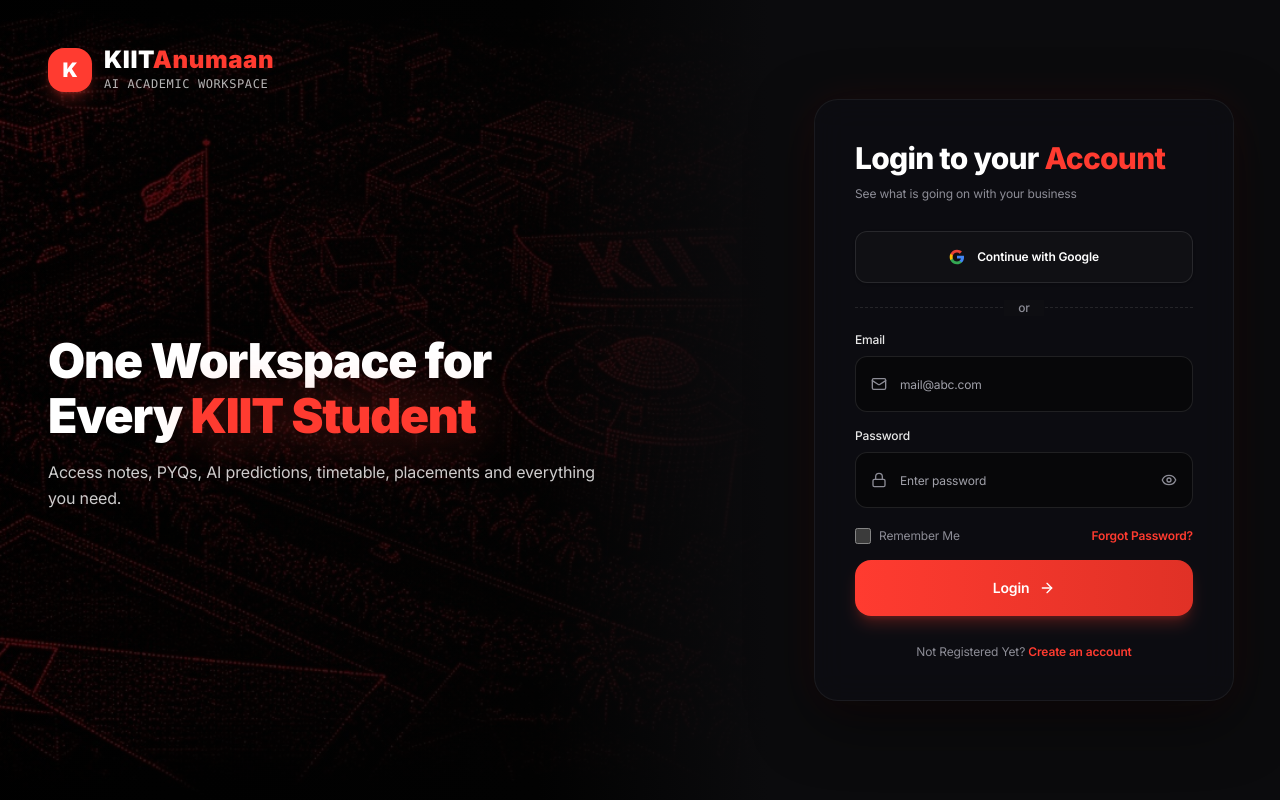
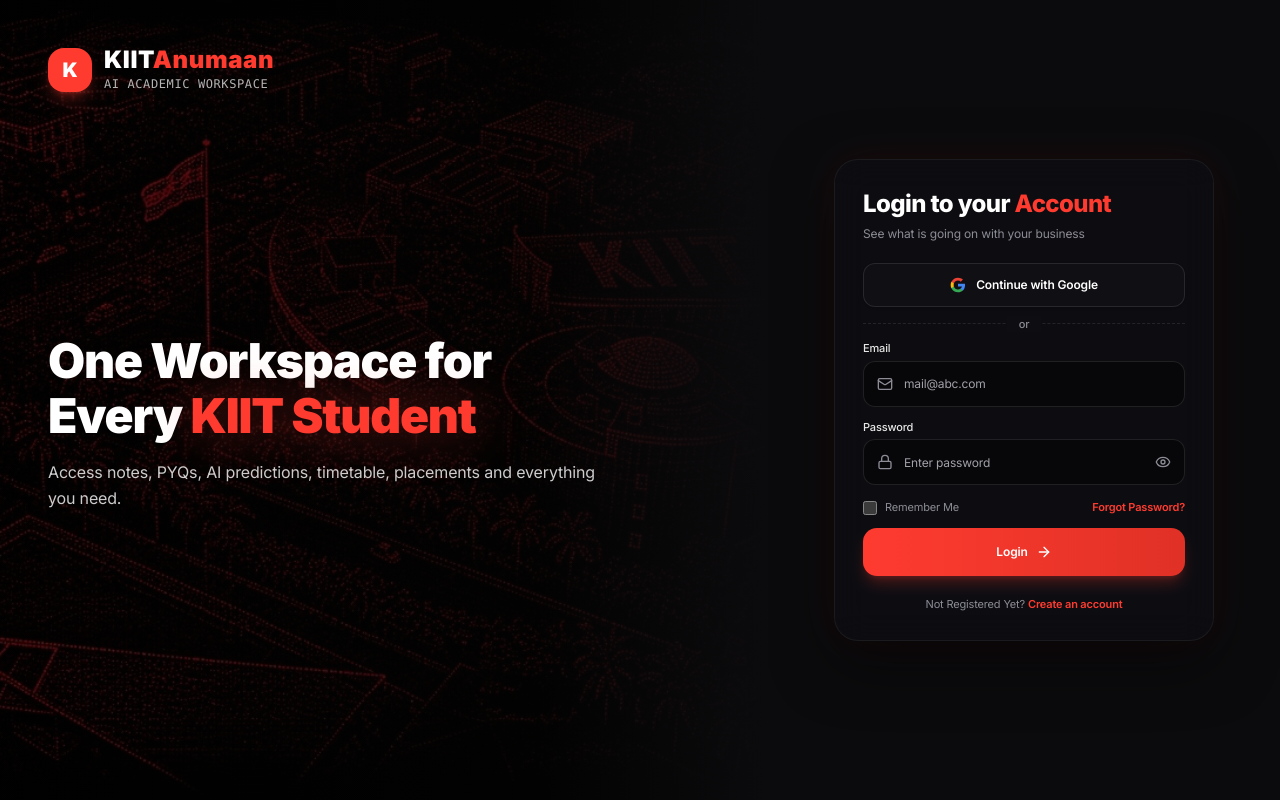
Before and after one commit to priyangshu24/KIITAnumaan, a Next.js app: page /login in a window 1280 px wide. Built offline with nearby package versions, Linux system fonts and the light colour scheme.

Commit message:
style: optimize login card dimensions to 380px max-width to eliminate vertical scrolling

```diff
--- a/app/login/page.tsx
+++ b/app/login/page.tsx
@@ -90,16 +90,16 @@ export default function AuthPage() {
       {/* ----------------------------------------------------
           RIGHT SIDE: CENTERED LOGIN PANEL (40%)
       ---------------------------------------------------- */}
-      <div className="w-full lg:w-[40%] md:w-[50%] min-h-screen flex items-center justify-center p-6 bg-[#0b0b0d] relative z-10">
-        <div className="w-full max-w-[420px] bg-[#0e0e12]/92 backdrop-blur-[16px] border border-white/[0.06] rounded-[24px] p-8 sm:p-10 shadow-[0_20px_60px_rgba(0,0,0,0.5),0_0_40px_rgba(255,59,48,0.08)] transition-all duration-300 animate-in fade-in slide-in-from-right-4">
+      <div className="w-full lg:w-[40%] md:w-[50%] min-h-screen flex items-center justify-center p-4 bg-[#0b0b0d] relative z-10 overflow-hidden">
+        <div className="w-full max-w-[380px] bg-[#0e0e12]/92 backdrop-blur-[16px] border border-white/[0.06] rounded-[24px] p-6 sm:p-7 shadow-[0_20px_60px_rgba(0,0,0,0.5),0_0_40px_rgba(255,59,48,0.08)] transition-all duration-300 animate-in fade-in slide-in-from-right-4">
           {/* ----------------------------------------------------
               LOGIN VIEW
           ---------------------------------------------------- */}
           {mode === 'login' ? (
             <div>
               {/* Header */}
-              <div className="mb-7">
-                <h1 className="text-3xl font-extrabold text-white tracking-tight mb-2">
+              <div className="mb-5">
+                <h1 className="text-2xl font-extrabold text-white tracking-tight mb-1">
                   Login to your <span className="text-[#ff3b30]">Account</span>
                 </h1>
                 <p className="text-[#8c8c96] text-xs leading-relaxed font-normal">
@@ -111,7 +111,7 @@ export default function AuthPage() {
               <button
                 type="button"
                 onClick={() => router.push('/workspace')}
-                className="w-full h-[52px] bg-[#101014] border border-white/10 hover:border-[#ff3b30]/50 rounded-xl text-xs text-white font-semibold flex items-center justify-center gap-3 transition-all duration-200 hover:scale-[1.01] cursor-pointer shadow-sm mb-6"
+                className="w-full h-[44px] bg-[#101014] border border-white/10 hover:border-[#ff3b30]/50 rounded-xl text-xs text-white font-semibold flex items-center justify-center gap-2.5 transition-all duration-200 hover:scale-[1.01] cursor-pointer shadow-sm mb-4"
               >
                 <svg className="w-4 h-4 shrink-0" viewBox="0 0 24 24">
                   <path
@@ -135,46 +135,46 @@ export default function AuthPage() {
               </button>
 
               {/* Divider */}
-              <div className="relative flex items-center justify-center mb-6">
+              <div className="relative flex items-center justify-center mb-4">
                 <div className="w-full border-t border-dashed border-white/10" />
-                <span className="absolute bg-[#0e0e12] px-3.5 text-[#8c8c96] text-xs font-medium lowercase">
+                <span className="absolute bg-[#0e0e12] px-3 text-[#8c8c96] text-[11px] font-medium lowercase">
                   or
                 </span>
               </div>
 
               {/* Login Form */}
-              <form onSubmit={handleSubmit} className="space-y-4">
+              <form onSubmit={handleSubmit} className="space-y-3">
                 <div>
-                  <label className="text-xs text-white/90 font-medium mb-2 block">Email</label>
+                  <label className="text-[11px] text-white/90 font-medium mb-1 block">Email</label>
                   <div className="relative flex items-center">
-                    <Mail className="absolute left-4 w-4 h-4 text-[#8c8c96]" />
+                    <Mail className="absolute left-3.5 w-4 h-4 text-[#8c8c96]" />
                     <input
                       type="email"
                       value={email}
                       onChange={(e) => setEmail(e.target.value)}
                       placeholder="mail@abc.com"
                       required
-                      className="w-full h-[56px] bg-[#070709] border border-white/10 rounded-xl py-3 pl-11 pr-4 text-xs text-white placeholder-[#555560] outline-none focus:border-[#ff3b30] focus:ring-1 focus:ring-[#ff3b30]/30 transition-all"
+                      className="w-full h-[46px] bg-[#070709] border border-white/10 rounded-xl py-2 pl-10 pr-4 text-xs text-white placeholder-[#555560] outline-none focus:border-[#ff3b30] focus:ring-1 focus:ring-[#ff3b30]/30 transition-all"
                     />
                   </div>
                 </div>
 
                 <div>
-                  <label className="text-xs text-white/90 font-medium mb-2 block">Password</label>
+                  <label className="text-[11px] text-white/90 font-medium mb-1 block">Password</label>
                   <div className="relative flex items-center">
-                    <Lock className="absolute left-4 w-4 h-4 text-[#8c8c96]" />
+                    <Lock className="absolute left-3.5 w-4 h-4 text-[#8c8c96]" />
                     <input
                       type={showPassword ? 'text' : 'password'}
                       value={password}
                       onChange={(e) => setPassword(e.target.value)}
                       placeholder="Enter password"
                       required
-                      className="w-full h-[56px] bg-[#070709] border border-white/10 rounded-xl py-3 pl-11 pr-11 text-xs text-white placeholder-[#555560] outline-none focus:border-[#ff3b30] focus:ring-1 focus:ring-[#ff3b30]/30 transition-all"
+                      className="w-full h-[46px] bg-[#070709] border border-white/10 rounded-xl py-2 pl-10 pr-10 text-xs text-white placeholder-[#555560] outline-none focus:border-[#ff3b30] focus:ring-1 focus:ring-[#ff3b30]/30 transition-all"
                     />
                     <button
                       type="button"
                       onClick={() => setShowPassword(!showPassword)}
-                      className="absolute right-4 text-[#8c8c96] hover:text-white transition-colors cursor-pointer"
+                      className="absolute right-3.5 text-[#8c8c96] hover:text-white transition-colors cursor-pointer"
                     >
                       {showPassword ? <EyeOff className="w-4 h-4" /> : <Eye className="w-4 h-4" />}
                     </button>
@@ -182,20 +182,20 @@ export default function AuthPage() {
                 </div>
 
                 {/* Action Row */}
-                <div className="flex items-center justify-between pt-1">
+                <div className="flex items-center justify-between pt-0.5">
                   <label className="flex items-center gap-2 cursor-pointer select-none">
                     <input
                       type="checkbox"
                       checked={rememberMe}
                       onChange={(e) => setRememberMe(e.target.checked)}
-                      className="w-4 h-4 rounded border-white/20 bg-[#070709] accent-[#ff3b30] checked:bg-[#ff3b30] checked:border-[#ff3b30] cursor-pointer"
+                      className="w-3.5 h-3.5 rounded border-white/20 bg-[#070709] accent-[#ff3b30] checked:bg-[#ff3b30] checked:border-[#ff3b30] cursor-pointer"
                     />
-                    <span className="text-xs text-[#8c8c96]">Remember Me</span>
+                    <span className="text-[11px] text-[#8c8c96]">Remember Me</span>
                   </label>
                   <button
                     type="button"
                     onClick={() => alert('Password reset link sent to your email')}
-                    className="text-[#ff3b30] text-xs font-semibold hover:underline cursor-pointer"
+                    className="text-[#ff3b30] text-[11px] font-semibold hover:underline cursor-pointer"
                   >
                     Forgot Password?
                   </button>
@@ -204,7 +204,7 @@ export default function AuthPage() {
                 {/* Primary Submit Button */}
                 <button
                   type="submit"
-                  className="w-full h-[56px] bg-gradient-to-r from-[#ff3b30] to-[#e03126] hover:from-[#e03126] hover:to-[#c40812] text-white rounded-[16px] py-3 text-sm font-semibold flex items-center justify-center gap-2.5 transition-all duration-200 hover:scale-[1.01] cursor-pointer shadow-lg shadow-[#ff3b30]/25 mt-3"
+                  className="w-full h-[48px] bg-gradient-to-r from-[#ff3b30] to-[#e03126] hover:from-[#e03126] hover:to-[#c40812] text-white rounded-[14px] py-2.5 text-xs font-semibold flex items-center justify-center gap-2 transition-all duration-200 hover:scale-[1.01] cursor-pointer shadow-lg shadow-[#ff3b30]/25 mt-2"
                 >
                   <span>Login</span>
                   <ArrowRight className="w-4 h-4" />
@@ -212,7 +212,7 @@ export default function AuthPage() {
               </form>
 
               {/* Footer */}
-              <div className="mt-7 text-center text-xs text-[#8c8c96]">
+              <div className="mt-5 text-center text-[11px] text-[#8c8c96]">
                 Not Registered Yet?{' '}
                 <button
                   type="button"
@@ -229,8 +229,8 @@ export default function AuthPage() {
             ---------------------------------------------------- */
             <div>
               {/* Header */}
-              <div className="mb-7">
-                <h1 className="text-3xl font-extrabold text-white tracking-tight mb-2">
+              <div className="mb-5">
+                <h1 className="text-2xl font-extrabold text-white tracking-tight mb-1">
                   Create an <span className="text-[#ff3b30]">Account</span>
                 </h1>
                 <p className="text-[#8c8c96] text-xs leading-relaxed font-normal">
@@ -239,53 +239,53 @@ export default function AuthPage() {
               </div>
 
               {/* Signup Form */}
-              <form onSubmit={handleSubmit} className="space-y-4">
+              <form onSubmit={handleSubmit} className="space-y-3">
                 <div>
-                  <label className="text-xs text-white/90 font-medium mb-2 block">Full Name</label>
+                  <label className="text-[11px] text-white/90 font-medium mb-1 block">Full Name</label>
                   <div className="relative flex items-center">
-                    <User className="absolute left-4 w-4 h-4 text-[#8c8c96]" />
+                    <User className="absolute left-3.5 w-4 h-4 text-[#8c8c96]" />
                     <input
                       type="text"
                       value={fullName}
                       onChange={(e) => setFullName(e.target.value)}
                       placeholder="John Doe"
                       required
-                      className="w-full h-[56px] bg-[#070709] border border-white/10 rounded-xl py-3 pl-11 pr-4 text-xs text-white placeholder-[#555560] outline-none focus:border-[#ff3b30] focus:ring-1 focus:ring-[#ff3b30]/30 transition-all"
+                      className="w-full h-[46px] bg-[#070709] border border-white/10 rounded-xl py-2 pl-10 pr-4 text-xs text-white placeholder-[#555560] outline-none focus:border-[#ff3b30] focus:ring-1 focus:ring-[#ff3b30]/30 transition-all"
                     />
                   </div>
                 </div>
 
                 <div>
-                  <label className="text-xs text-white/90 font-medium mb-2 block">Email</label>
+                  <label className="text-[11px] text-white/90 font-medium mb-1 block">Email</label>
                   <div className="relative flex items-center">
-                    <Mail className="absolute left-4 w-4 h-4 text-[#8c8c96]" />
+                    <Mail className="absolute left-3.5 w-4 h-4 text-[#8c8c96]" />
                     <input
                       type="email"
                       value={email}
                       onChange={(e) => setEmail(e.target.value)}
                       placeholder="mail@abc.com"
                       required
-                      className="w-full h-[56px] bg-[#070709] border border-white/10 rounded-xl py-3 pl-11 pr-4 text-xs text-white placeholder-[#555560] outline-none focus:border-[#ff3b30] focus:ring-1 focus:ring-[#ff3b30]/30 transition-all"
+                      className="w-full h-[46px] bg-[#070709] border border-white/10 rounded-xl py-2 pl-10 pr-4 text-xs text-white placeholder-[#555560] outline-none focus:border-[#ff3b30] focus:ring-1 focus:ring-[#ff3b30]/30 transition-all"
                     />
                   </div>
                 </div>
 
                 <div>
-                  <label className="text-xs text-white/90 font-medium mb-2 block">Password</label>
+                  <label className="text-[11px] text-white/90 font-medium mb-1 block">Password</label>
                   <div className="relative flex items-center">
-                    <Lock className="absolute left-4 w-4 h-4 text-[#8c8c96]" />
+                    <Lock className="absolute left-3.5 w-4 h-4 text-[#8c8c96]" />
                     <input
                       type={showPassword ? 'text' : 'password'}
                       value={password}
                       onChange={(e) => setPassword(e.target.value)}
                       placeholder="Enter password"
                       required
-                      className="w-full h-[56px] bg-[#070709] border border-white/10 rounded-xl py-3 pl-11 pr-11 text-xs text-white placeholder-[#555560] outline-none focus:border-[#ff3b30] focus:ring-1 focus:ring-[#ff3b30]/30 transition-all"
+                      className="w-full h-[46px] bg-[#070709] border border-white/10 rounded-xl py-2 pl-10 pr-10 text-xs text-white placeholder-[#555560] outline-none focus:border-[#ff3b30] focus:ring-1 focus:ring-[#ff3b30]/30 transition-all"
                     />
                     <button
                       type="button"
                       onClick={() => setShowPassword(!showPassword)}
-                      className="absolute right-4 text-[#8c8c96] hover:text-white transition-colors cursor-pointer"
+                      className="absolute right-3.5 text-[#8c8c96] hover:text-white transition-colors cursor-pointer"
                     >
                       {showPassword ? <EyeOff className="w-4 h-4" /> : <Eye className="w-4 h-4" />}
                     </button>
@@ -293,21 +293,21 @@ export default function AuthPage() {
                 </div>
 
                 <div>
-                  <label className="text-xs text-white/90 font-medium mb-2 block">Confirm Password</label>
+                  <label className="text-[11px] text-white/90 font-medium mb-1 block">Confirm Password</label>
                   <div className="relative flex items-center">
-                    <Lock className="absolute left-4 w-4 h-4 text-[#8c8c96]" />
+                    <Lock className="absolute left-3.5 w-4 h-4 text-[#8c8c96]" />
                     <input
                       type={showConfirmPassword ? 'text' : 'password'}
                       value={confirmPassword}
                       onChange={(e) => setConfirmPassword(e.target.value)}
                       placeholder="Confirm password"
                       required
-                      className="w-full h-[56px] bg-[#070709] border border-white/10 rounded-xl py-3 pl-11 pr-11 text-xs text-white placeholder-[#555560] outline-none focus:border-[#ff3b30] focus:ring-1 focus:ring-[#ff3b30]/30 transition-all"
+                      className="w-full h-[46px] bg-[#070709] border border-white/10 rounded-xl py-2 pl-10 pr-10 text-xs text-white placeholder-[#555560] outline-none focus:border-[#ff3b30] focus:ring-1 focus:ring-[#ff3b30]/30 transition-all"
                     />
                     <button
                       type="button"
                       onClick={() => setShowConfirmPassword(!showConfirmPassword)}
-                      className="absolute right-4 text-[#8c8c96] hover:text-white transition-colors cursor-pointer"
+                      className="absolute right-3.5 text-[#8c8c96] hover:text-white transition-colors cursor-pointer"
                     >
                       {showConfirmPassword ? <EyeOff className="w-4 h-4" /> : <Eye className="w-4 h-4" />}
                     </button>
@@ -317,7 +317,7 @@ export default function AuthPage() {
                 {/* Primary Submit Button */}
                 <button
                   type="submit"
-                  className="w-full h-[56px] bg-gradient-to-r from-[#ff3b30] to-[#e03126] hover:from-[#e03126] hover:to-[#c40812] text-white rounded-[16px] py-3 text-sm font-semibold flex items-center justify-center gap-2.5 transition-all duration-200 hover:scale-[1.01] cursor-pointer shadow-lg shadow-[#ff3b30]/25 mt-3"
+                  className="w-full h-[48px] bg-gradient-to-r from-[#ff3b30] to-[#e03126] hover:from-[#e03126] hover:to-[#c40812] text-white rounded-[14px] py-2.5 text-xs font-semibold flex items-center justify-center gap-2 transition-all duration-200 hover:scale-[1.01] cursor-pointer shadow-lg shadow-[#ff3b30]/25 mt-2"
                 >
                   <span>Create Account</span>
                   <ArrowRight className="w-4 h-4" />
@@ -325,11 +325,11 @@ export default function AuthPage() {
               </form>
 
               {/* Footer */}
-              <div className="mt-7 text-center text-xs text-[#8c8c96]">
+              <div className="mt-5 text-center text-[11px] text-[#8c8c96]">
                 Already have an account?{' '}
                 <button
                   type="button"
-                  onClick={() => setMode('signup')}
+                  onClick={() => setMode('login')}
                   className="text-[#ff3b30] font-semibold cursor-pointer hover:underline"
                 >
                   Sign in
```
